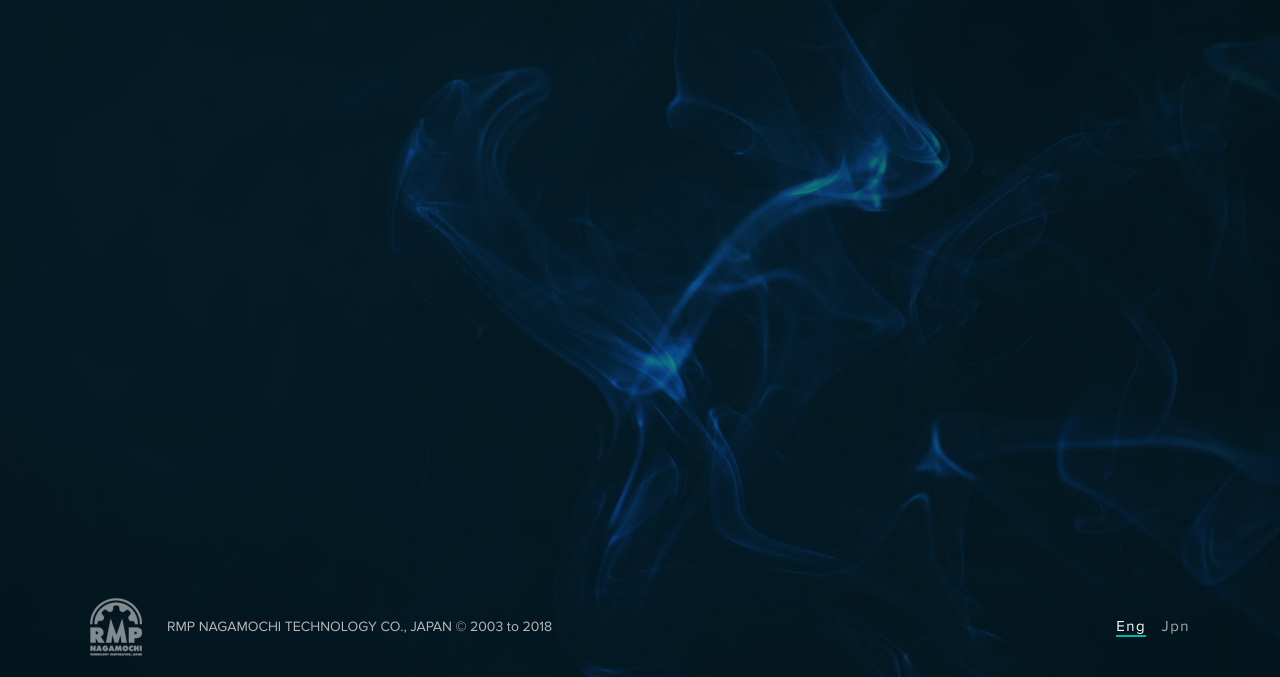
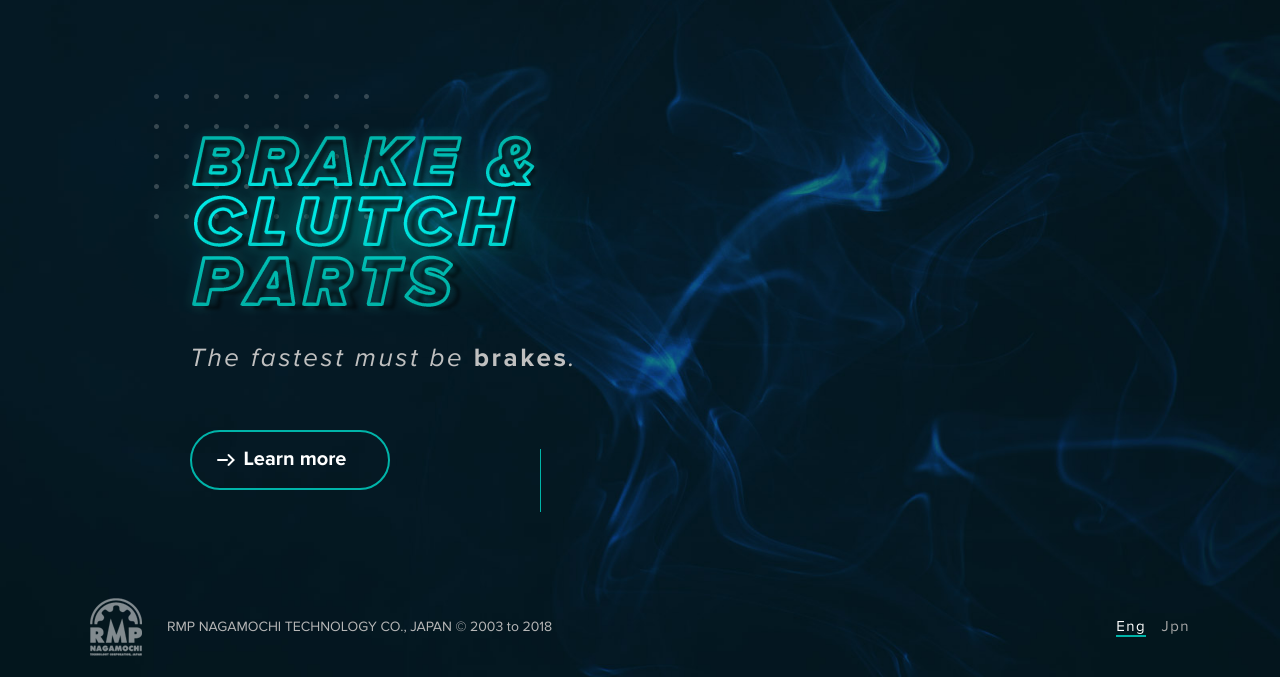
Before and after one commit to x404/nagamochi, a website: page app/homepage.html in a window 1280 px wide. Shown: the part 123-800 px from the top of the page. Drawn offline with Linux system fonts and the light colour scheme; files whose address does not match are found by name.

Commit message:
добавлен интро блок на главной

```diff
--- a/app/homepage.html
+++ b/app/homepage.html
@@ -68,7 +68,18 @@
 	</header>
 	<!-- =/header -->
 
-	<div class="main"></div>
+	<div class="main">
+		<div class="container">
+			<div class="d-flex align-items-center">
+				<div class="intro">
+					<h1 class="visually-hidden">Brake & Clutch Parts</h1>
+					<img src="images/pic.png" alt="" />
+					<p>The fastest must be <strong>brakes</strong>.</p>
+					<a href="#" class="btn btn-blue btn-learn-more">Learn more</a>
+				</div>
+			</div>
+		</div>
+	</div>
 
 
 	<!-- =footer -->
--- a/app/scss/_base.scss
+++ b/app/scss/_base.scss
@@ -28,7 +28,7 @@ html {
 
 body{
 	background: #031821 url(../images/bg.jpg) no-repeat center / cover;
-	font-family: 'proxima';
+	font-family: 'proxima', Georgia, sans-serif;
 	color: $color3;
 	@include font-size(1.4);
 	font-display: swap;
@@ -88,52 +88,22 @@ h3{font-size:1.6rem}
 	font-weight: normal;
 }
 /* font-family: "SegoeUIBold"; */
-@font-face {
-	font-family: "SegoeUIBold";
-	src: url("../fonts/SegoeUIBold/SegoeUIBold.eot");
-	src: url("../fonts/SegoeUIBold/SegoeUIBold.eot?#iefix")format("embedded-opentype"),
-	url("../fonts/SegoeUIBold/SegoeUIBold.woff") format("woff"),
-	url("../fonts/SegoeUIBold/SegoeUIBold.ttf") format("truetype");
-	font-style: normal;
-	font-weight: normal;
-}
-
-@font-face {
-	font-family: "SegoeUIItalic";
-	src: url("../fonts/SegoeUIItalic/SegoeUIItalic.eot");
-	src: url("../fonts/SegoeUIItalic/SegoeUIItalic.eot?#iefix")format("embedded-opentype"),
-	url("../fonts/SegoeUIItalic/SegoeUIItalic.woff") format("woff"),
-	url("../fonts/SegoeUIItalic/SegoeUIItalic.ttf") format("truetype");
-	font-style: normal;
-	font-weight: normal;
-}
-
-@font-face {
-	font-family: "SegoeUIBoldItalic";
-	src: url("../fonts/SegoeUIBoldItalic/SegoeUIBoldItalic.eot");
-	src: url("../fonts/SegoeUIBoldItalic/SegoeUIBoldItalic.eot?#iefix")format("embedded-opentype"),
-	url("../fonts/SegoeUIBoldItalic/SegoeUIBoldItalic.woff") format("woff"),
-	url("../fonts/SegoeUIBoldItalic/SegoeUIBoldItalic.ttf") format("truetype");
-	font-style: normal;
-	font-weight: normal;
-}
 
 strong,
 .bold{
-	font-weight: normal;
-	font-family: "SegoeUIBold";
+	font-weight: 500;
 }
 em, i,
 .italic{
-	font-style: normal;
-	font-family: "SegoeUIItalic";
+	// font-style: normal;
+	// font-family: "SegoeUIItalic";
 }
 
 strong em,
 em strong
 {
-	font-weight: normal;
-	font-family: "SegoeUIBoldItalic";
+	// font-weight: normal;
+	// font-family: "SegoeUIBoldItalic";
 }
 
 
@@ -181,6 +151,9 @@ em strong
 	font-size: 1.5rem;
 	font-weight: 500;
 	transition: .3s;
+	display: inline-flex;
+	justify-content: center;
+	align-items: center;
 	&-blue{
 		color: $color2;
 		border-color: $color5;
@@ -193,6 +166,24 @@ em strong
 		border-radius: 4.5rem;
 		height: 4.5rem;
 		width: 13rem;
+	}
+
+	&-learn-more{
+		border-radius: 6rem;
+		height: 6rem;
+		font-size: 2rem;
+		width: 20rem;
+		text-decoration: none;
+		padding-left: 10px;
+		position: relative;
+		&:before{
+			@extend .before;
+			width: 18px;
+			height: 12px;
+			background: url(../images/arrow.png) no-repeat left center;
+			top: 40%;
+			left: 25px;
+		}
 	}
 }
 
@@ -312,6 +303,9 @@ em strong
 	a{
 		color: $color6;
 		text-decoration: none;
+		&:hover{
+			color: $color5;
+		}
 	}
 	a, span{
 		margin-left: 1rem;
--- a/app/scss/_colors.scss
+++ b/app/scss/_colors.scss
@@ -5,5 +5,4 @@ $color4:#b7b7b7;
 $color5:#00b4a9;
 $color6:#a7a7a7;
 $color7:#00ffef;
-
-$color8:#292929;
+$color8:#c0c0c0;
--- a/app/scss/_homepage.scss
+++ b/app/scss/_homepage.scss
@@ -0,0 +1,35 @@
+.homepage{
+	.intro{
+		padding-left: 10rem;
+		position: relative;
+		img{
+			margin-left: -8rem;
+		}
+		p{
+			color: $color8;
+			font-family: 'proxima_novaregular_italic';
+			font-size: 2.6rem;
+			margin-top: 0;
+			letter-spacing: .1em;
+		}
+		strong{
+			font-family: 'proxima';
+			 font-weight: 500;
+		}
+		&:after{
+			@extend .before;
+			height: 63px;
+			border-left: 1px solid $color5;
+			left: 450px;
+			bottom: -22px;
+		}
+		.btn{
+			margin-top: 3rem;
+		}
+	}
+
+	.main{
+		display: flex;
+		align-items: center;
+	}
+}
```
Also changed, not shown: app/scss/_fonts.scss (+9 -1 lines), app/css/styles.css, app/css/styles.min.css, app/fonts/ProximaNova-BoldIt/proxima_nova_bold_italic.woff (added), app/fonts/ProximaNova-BoldIt/proxima_nova_bold_italic.woff2 (added), app/images/arrow.png (added).
